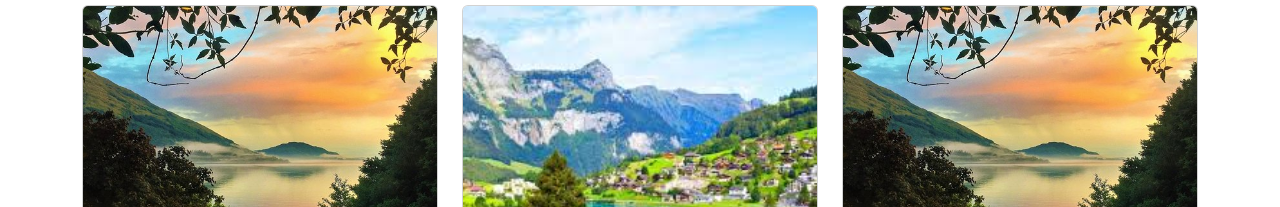
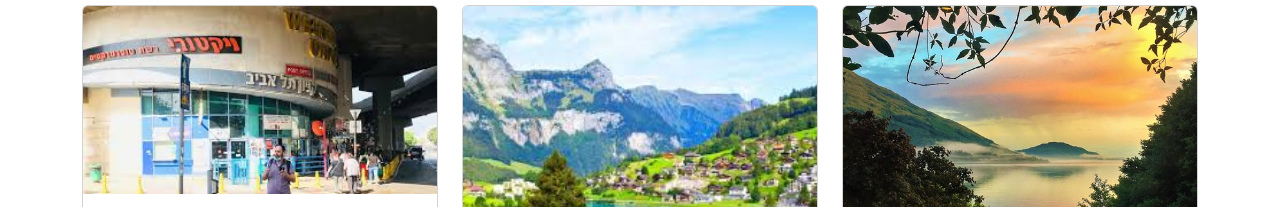
Before and after one commit to yairlevenberg/Blog-leason, a website: page public/index.html in a window 1280 px wide. Shown: the part 575-782 px from the top of the page. Drawn offline with nearby package versions, Linux system fonts and the light colour scheme; a script that the page names is missing.

Commit message:
תמונה 3

```diff
--- a/public/index.html
+++ b/public/index.html
@@ -34,7 +34,7 @@
             <div class="row">
                 <div class="col-md-4">
                     <div class="card mb-4">
-                        <img src="images/post-image1.jpg" class="card-img-top" alt="Post Image 1">
+                        <img src="images/תחנה מרכזית.jpeg" class="card-img-top" alt="Post Image 1">
                         <div class="card-body">
                             <h5 class="card-title">Post Title 1000</h5>
                             <p class="card-text">A good story </p>
```
Also changed, not shown: public/images/תחנה מרכזית.jpeg (added).
